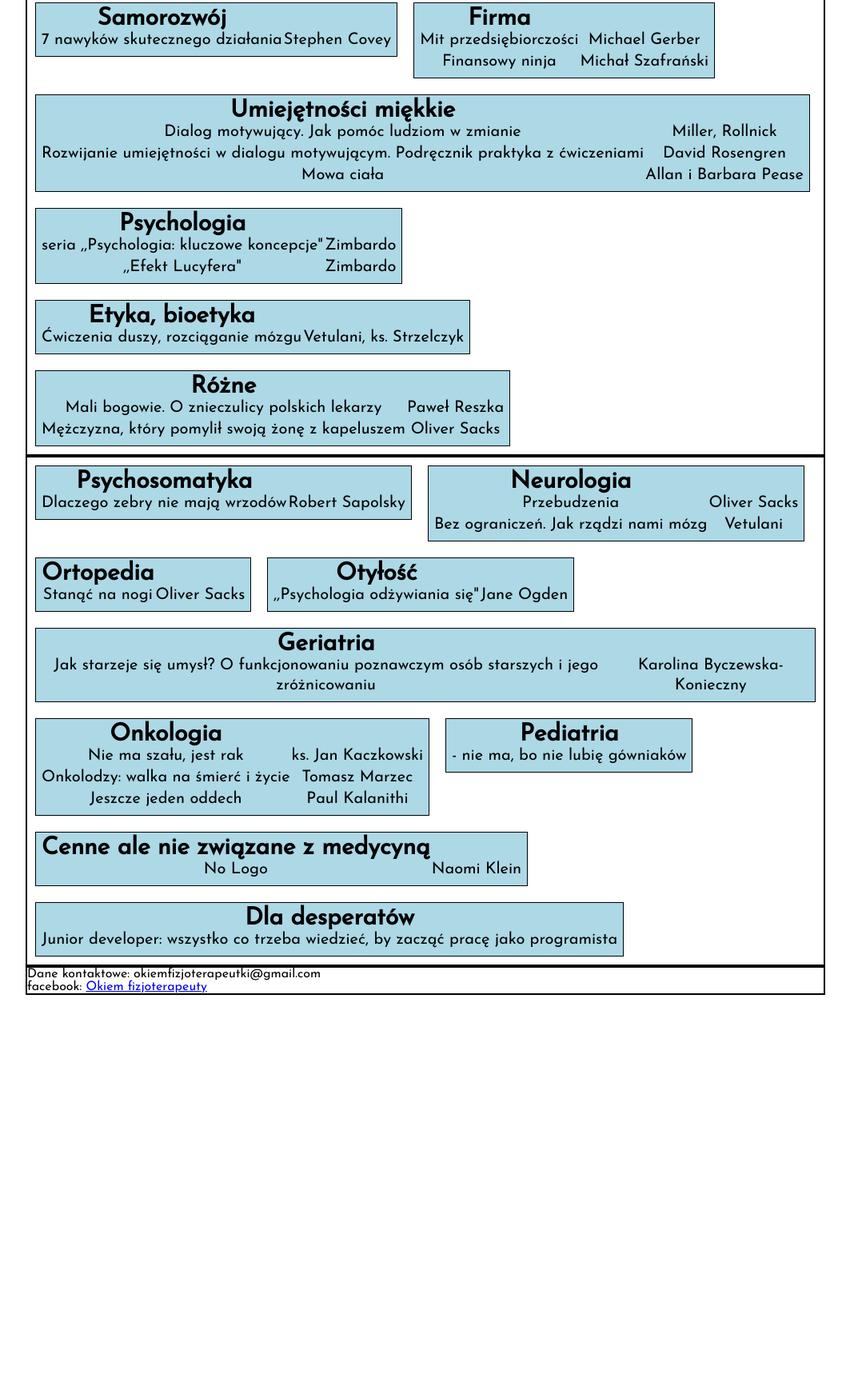
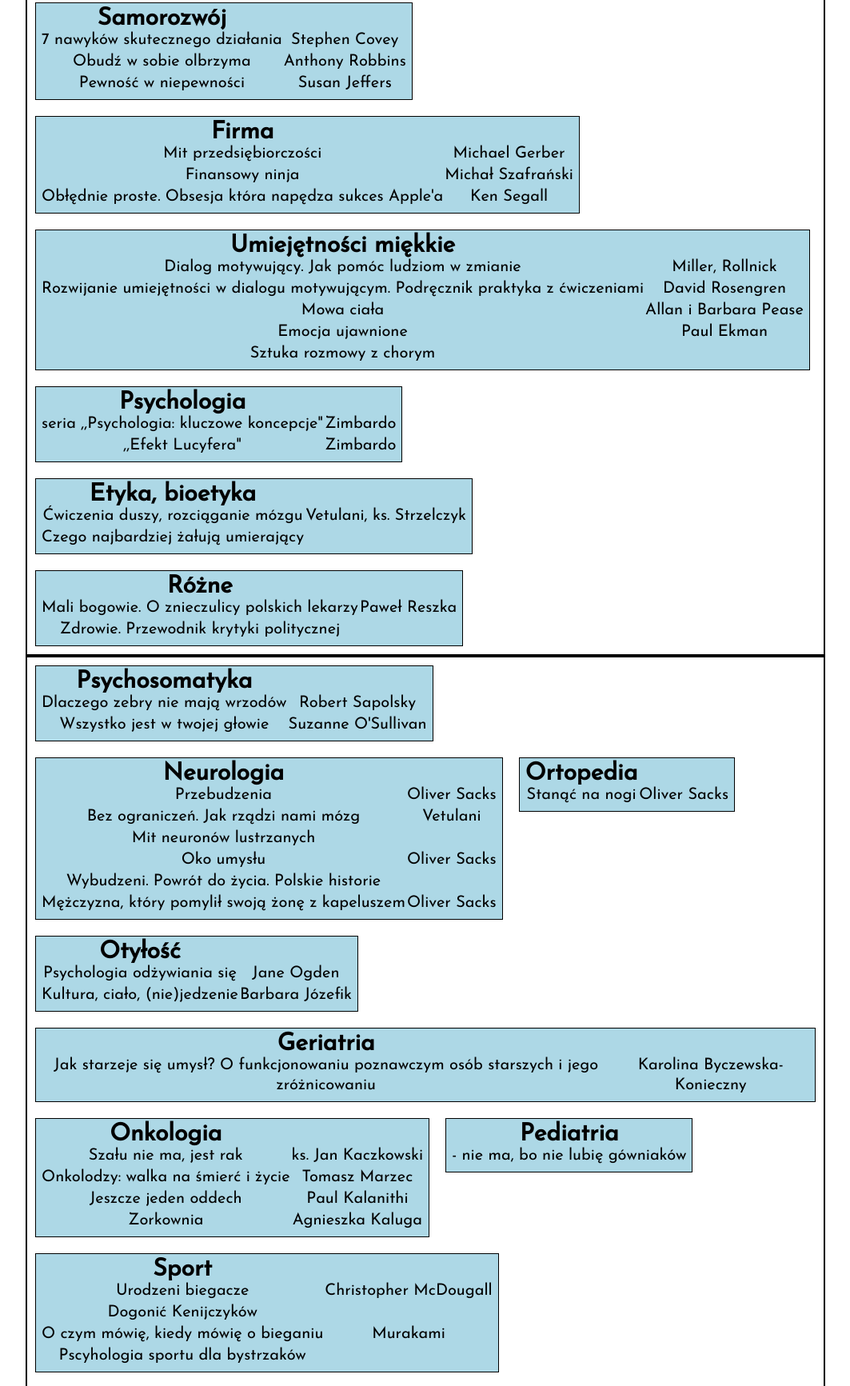
Before and after one commit to Alpacza/alternatywnalista, a plain HTML site: page index.html in a window 1280 px wide. Shown: the part 1043-2776 px from the top of the page at 80% size, without its empty margins (108-1171 px from the left). Before the commit the page ends 2287 px from the top, so only its background shows below. Drawn offline with Linux system fonts and the light colour scheme.

Commit message:
dodanie tytułów

```diff
--- a/index.html
+++ b/index.html
@@ -28,9 +28,9 @@
             <br>
             Są tu książki zarówno wybitne jak i... zdecydowanie nie wybitne, ale zawierające informacje, które mogą do kogoś trafić i mu się przydać. <br>
             <br>
+            Niektóre warto polecić pacjentom a niektóre można potraktować jako prezent dla fizjoterapeuty :-) <br>
+            <br>
             Gorąco zachęcam do wysyłania swoich propozycji na maila bądź przez profil na facebooku.<br>
-            <br>
-            Bardzo dużo z tych książek można znaleźć w bibliotekach, także nie musicie bankrutować ;-) <br>
         </p>
         </div>
 
@@ -42,7 +42,7 @@
                 <li>Czytaj.</li>
                 <li>Włącz myślenie!<br>
                 Sprawdź czy nie ma krytyki i dykusji z autorem danej książki. Sprawdź jego dorobek naukowy, życiorys.<br>
-                To, że ktoś napisał gruby tom z podaniem bibliografii nie znaczy, że jest wiarygodny.</li>
+                To, że ktoś napisał gruby tom z podaniem bibliografii nie znaczy, że jest w stu procentach wiarygodny.<br></li>
                 <li>Ciesz się wiedzą :-)</li>
 
         </ol>
@@ -61,6 +61,14 @@
                         <td>7 nawyków skutecznego działania</td>
                         <td>Stephen Covey</td>
                     </tr>
+                    <tr>
+                        <td>Obudź w sobie olbrzyma</td>
+                        <td>Anthony Robbins</td>
+                    </tr>
+                    <tr>
+                        <td>Pewność w niepewności</td>
+                        <td>Susan Jeffers</td>
+                    </tr>
                 </table>
             </div>
 <!-- FIRMA -->
@@ -76,6 +84,10 @@
                     <tr>
                         <td>Finansowy ninja</td>
                         <td>Michał Szafrański</td>
+                    </tr>
+                    <tr>
+                        <td>Obłędnie proste. Obsesja która napędza sukces Apple'a</td>
+                        <td>Ken Segall</td>
                     </tr>
                 </table>
             </div>
@@ -96,6 +108,13 @@
                     <tr>
                         <td>Mowa ciała</td>
                         <td>Allan i Barbara Pease</td>
+                    </tr>
+                    <tr>
+                        <td>Emocja ujawnione</td>
+                        <td>Paul Ekman</td>
+                    </tr>
+                    <tr>
+                        <td>Sztuka rozmowy z chorym</td>
                     </tr>
                 </table>
             </div>
@@ -123,6 +142,9 @@
                         <td>Ćwiczenia duszy, rozciąganie mózgu</td>
                         <td>Vetulani, ks. Strzelczyk</td>
                     </tr>
+                    <tr>
+                        <td>Czego najbardziej żałują umierający</td>
+                    </tr>
 
                 </table>
             </div>
@@ -137,9 +159,9 @@
                         <td>Paweł Reszka</td>
                     </tr>
                     <tr>
-                        <td>Mężczyzna, który pomylił swoją żonę z kapeluszem</td>
-                        <td>Oliver Sacks</td>
+                        <td>Zdrowie. Przewodnik krytyki politycznej</td>
                     </tr>
+
                 </table>
             </div>
 
@@ -159,6 +181,10 @@
                             <td>Dlaczego zebry nie mają wrzodów</td>
                             <td>Robert Sapolsky</td>
                         </tr>
+                        <tr>
+                            <td>Wszystko jest w twojej głowie</td>
+                            <td>Suzanne O'Sullivan</td>
+                        </tr>
                     </table>
                 </div>
                 <!-- NEUROLOGIA -->
@@ -174,6 +200,20 @@
                         <tr>
                             <td>Bez ograniczeń. Jak rządzi nami mózg</td>
                             <td>Vetulani</td>
+                        </tr>
+                        <tr>
+                            <td>Mit neuronów lustrzanych</td>
+                        </tr>
+                        <tr>
+                            <td>Oko umysłu</td>
+                            <td>Oliver Sacks</td>
+                        </tr>
+                        <tr>
+                            <td>Wybudzeni. Powrót do życia. Polskie historie</td>
+                        </tr>
+                        <tr>
+                            <td>Mężczyzna, który pomylił swoją żonę z kapeluszem</td>
+                            <td>Oliver Sacks</td>
                         </tr>
 
 
@@ -198,8 +238,12 @@
                         <th>Otyłość</th>
                         </tr>
                         <tr>
-                            <td>,,Psychologia odżywiania się"</td>
+                            <td>Psychologia odżywiania się</td>
                             <td>Jane Ogden</td>
+                        </tr>
+                        <tr>
+                            <td>Kultura, ciało, (nie)jedzenie</td>
+                            <td>Barbara Józefik</td>
                         </tr>
                     </table>
                 </div>
@@ -222,7 +266,7 @@
                             <th>Onkologia</th>
                         </tr>
                         <tr>
-                            <td>Nie ma szału, jest rak</td>
+                            <td>Szału nie ma, jest rak</td>
                             <td>ks. Jan Kaczkowski</td>
                         </tr>
                         <tr>
@@ -232,6 +276,10 @@
                         <tr>
                             <td>Jeszcze jeden oddech</td>
                             <td>Paul Kalanithi</td>
+                        </tr>
+                        <tr>
+                            <td>Zorkownia</td>
+                            <td>Agnieszka Kaluga</td>
                         </tr>
                     </table>
                 </div>
@@ -246,6 +294,29 @@
                     </table>
                 </div>
 
+<!-- SPORT -->
+                <div class="kafel">
+                    <table>
+                        <tr>
+                            <th>Sport</th>
+                        </tr>
+                        <tr>
+                        <td>Urodzeni biegacze</td>
+                            <td>Christopher McDougall</td>
+                        </tr>
+                        <tr>
+                            <td>Dogonić Kenijczyków</td>
+                        </tr>
+                        <tr>
+                            <td>O czym mówię, kiedy mówię o bieganiu</td>
+                            <td>Murakami</td>
+                        </tr>
+                        <tr>
+                            <td>Pscyhologia sportu dla bystrzaków</td>
+                        </tr>
+                    </table>
+                </div>
+
 <!-- CENNE -->
                 <div class="kafel">
                     <table>
@@ -255,6 +326,18 @@
                         <tr>
                             <td>No Logo</td>
                             <td>Naomi Klein</td>
+                        </tr>
+                        <tr>
+                            <td>A co Ciebie obchodzi co myślą inni</td>
+                            <td>Feyman</td>
+                        </tr>
+                        <tr>
+                            <td>Głód</td>
+                            <td>Martin Caparros</td>
+                        </tr>
+                        <tr>
+                            <td>Polska odwraca oczy</td>
+                            <td>Justyna Kopińska</td>
                         </tr>
                     </table>
                 </div>
```
